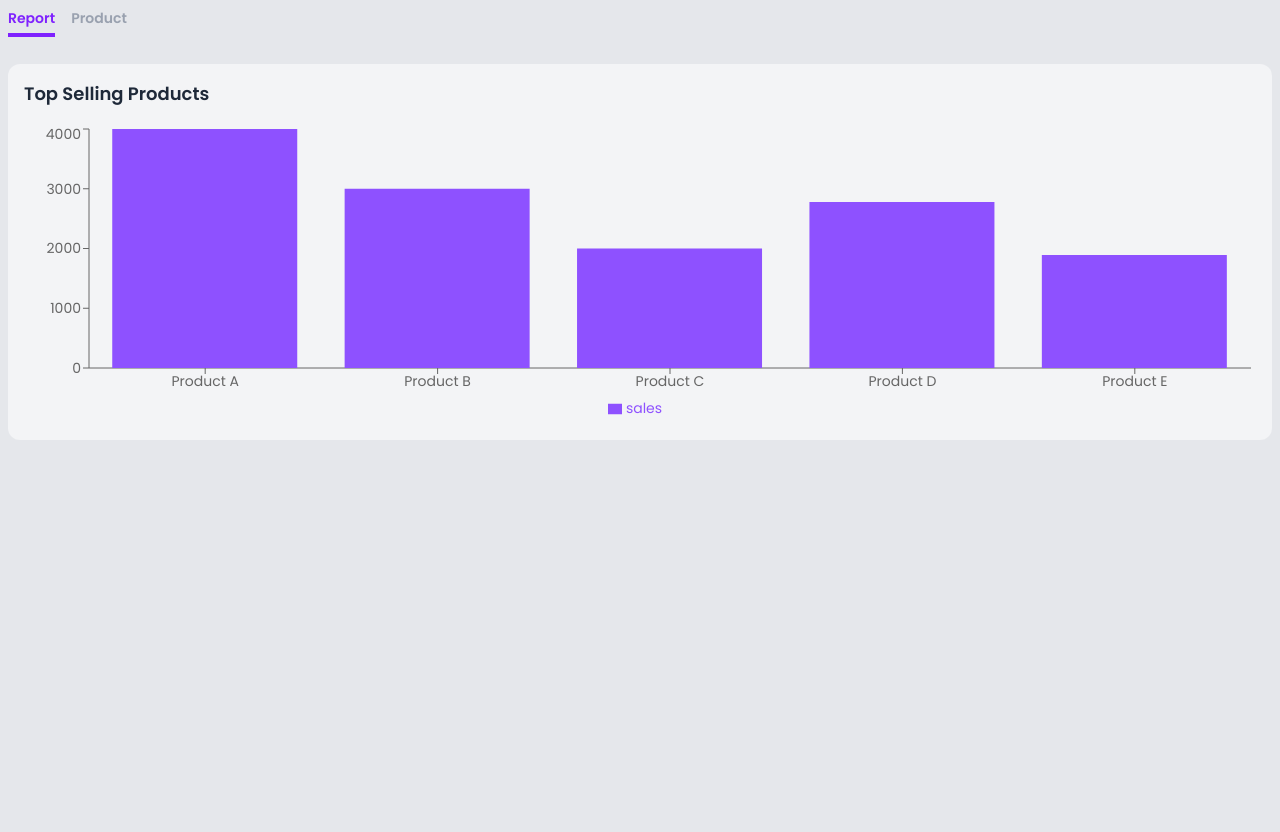
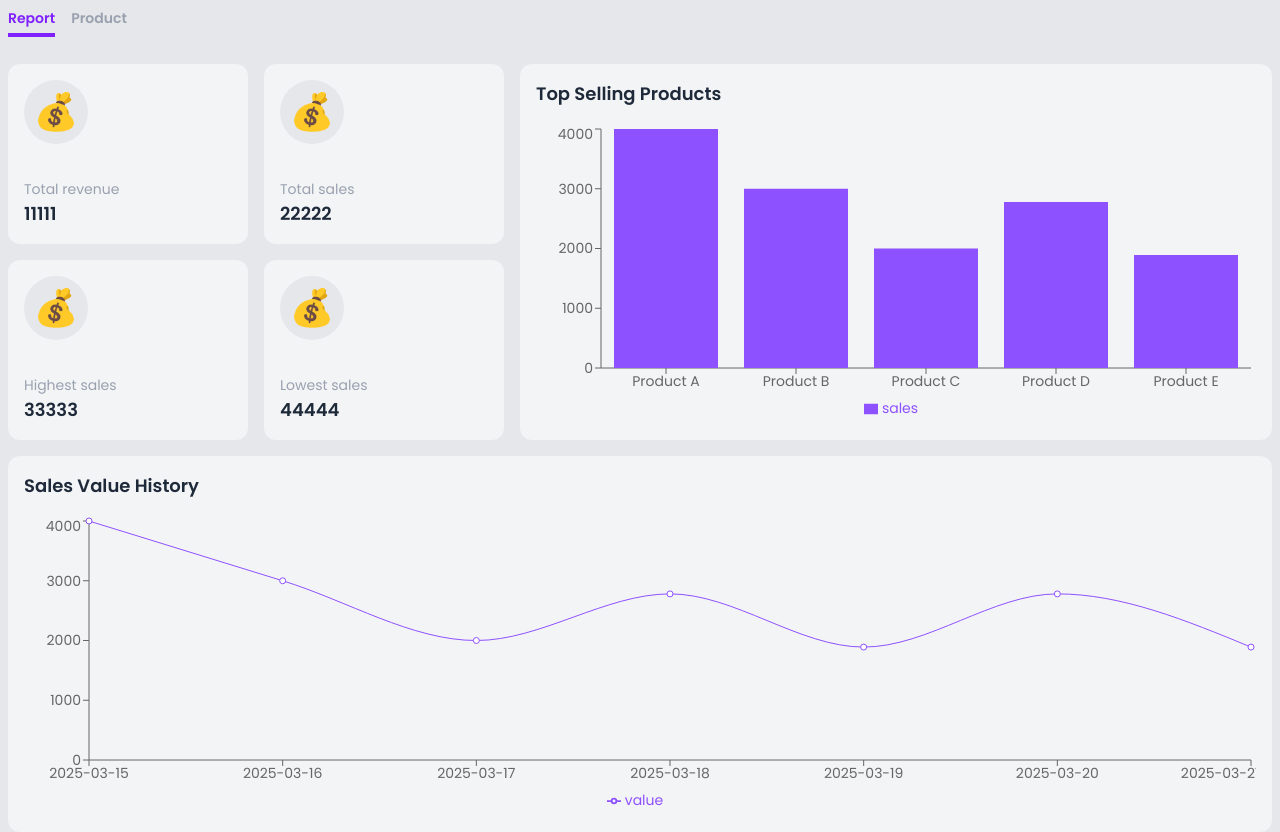
Before and after one commit to caksaji/lora, a Next.js app: page / in a window 1280 px wide. Before the commit the page ends 800 px from the top, so only its background shows below. Built offline with nearby package versions, Linux system fonts and the light colour scheme.

Commit message:
[UPDATE] app/page : add sale highlight & sales value history

```diff
--- a/src/app/page.tsx
+++ b/src/app/page.tsx
@@ -7,26 +7,62 @@ import {
   XAxis,
   Tooltip,
   Legend,
-  Bar
+  Bar,
+  LineChart,
+  Line
 } from 'recharts'
 
 export default function Report() {
-  const data = [
+  const highlightData = {
+    revenue: 11111,
+    sale: 22222,
+    hiSale: 33333,
+    loSale: 44444,
+    productChart: [
       { name: 'Product A', sales: 4000 },
       { name: 'Product B', sales: 3000 },
       { name: 'Product C', sales: 2000 },
       { name: 'Product D', sales: 2780 },
       { name: 'Product E', sales: 1890 }
+    ],
+    saleChart: [
+      { name: '2025-03-15', value: 4000 },
+      { name: '2025-03-16', value: 3000 },
+      { name: '2025-03-17', value: 2000 },
+      { name: '2025-03-18', value: 2780 },
+      { name: '2025-03-19', value: 1890 },
+      { name: '2025-03-20', value: 2780 },
+      { name: '2025-03-21', value: 1890 }
     ]
+  }
   return (
-    <div className="grid grid-cols-1 gap-4">
-      <div className="col-span-1">
+    <div className="grid grid-cols-1 gap-4 md:grid-cols-5">
+      <div className="col-span-1 md:col-span-2">
+        <div className="grid grid-cols-1 gap-4 h-full sm:grid-cols-2">
+          {[...Array(4)].map((_, i) => (
+            <div key={i} className="col-span-1 flex items-center gap-4 p-4 rounded-xl bg-gray-100 md:flex-col md:items-start md:justify-between">
+              <div className="flex items-center justify-center h-16 w-16 rounded-full text-4xl bg-gray-200">
+                <span>💰</span>
+              </div>
+              <div>
+                <div className="text-gray-400">
+                  {i === 0 ? 'Total revenue' : i === 1 ? 'Total sales' : i === 2 ? 'Highest sales' : 'Lowest sales'}
+                </div>
+                <div className="text-lg font-semibold">
+                  {i === 0 ? highlightData.revenue : i === 1 ? highlightData.sale : i === 2 ? highlightData.hiSale : highlightData.loSale}
+                </div>
+              </div>
+            </div>
+          ))}
+        </div>
+      </div>
+      <div className="col-span-1 md:col-span-3">
         <div className="flex flex-col space-y-4 w-full p-4 rounded-xl bg-gray-100">
           <div className="text-lg font-semibold">
             Top Selling Products
           </div>
           <ResponsiveContainer height={300}>
-            <BarChart data={data}>
+            <BarChart data={highlightData.productChart}>
               <XAxis dataKey="name" />
               <YAxis />
               <Tooltip />
@@ -36,6 +72,22 @@ export default function Report() {
           </ResponsiveContainer>
         </div>
       </div>
+      <div className="col-span-full">
+        <div className="flex flex-col space-y-4 w-full p-4 rounded-xl bg-gray-100">
+          <div className="text-lg font-semibold">
+            Sales Value History
+          </div>
+          <ResponsiveContainer height={300}>
+            <LineChart data={highlightData.saleChart}>
+              <XAxis dataKey="name" />
+              <YAxis />
+              <Tooltip />
+              <Legend />
+              <Line type="monotone" dataKey="value" stroke="#8e51ff" />
+            </LineChart>
+          </ResponsiveContainer>
+        </div>
+      </div>
     </div>
   )
 }
--- a/src/component/partial/Navbar.tsx
+++ b/src/component/partial/Navbar.tsx
@@ -20,7 +20,7 @@ export default function Navbar() {
   }
   return (
     <div className="h-16">
-      <div className="fixed top-0 left-0 w-dvw">
+      <div className="fixed top-0 left-0 w-dvw bg-gray-200">
         <div className="container">
           <div className="flex gap-4 font-semibold">
             {menu.map((m, i) => (
```
Lines whose indentation alone changed are shown as unchanged.
